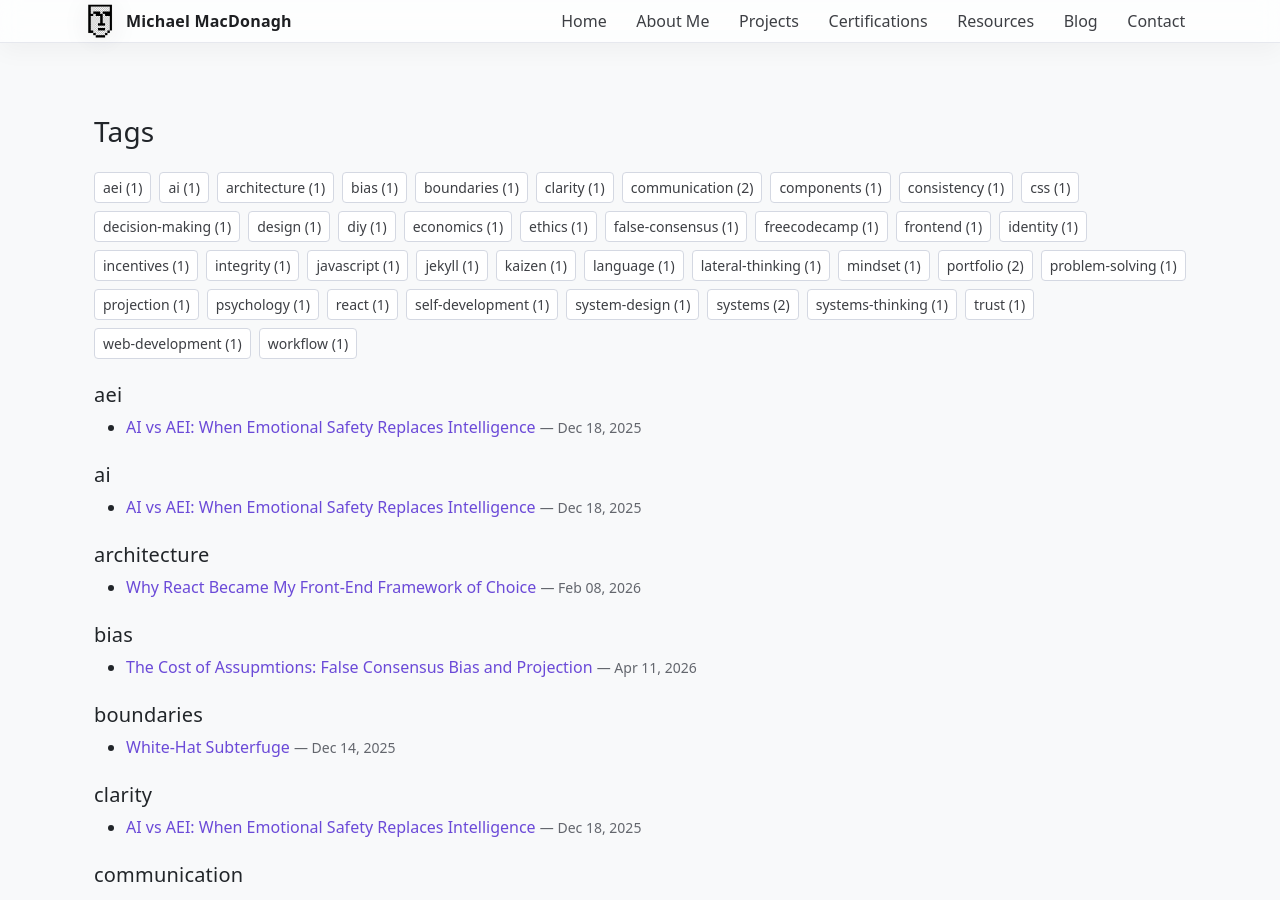
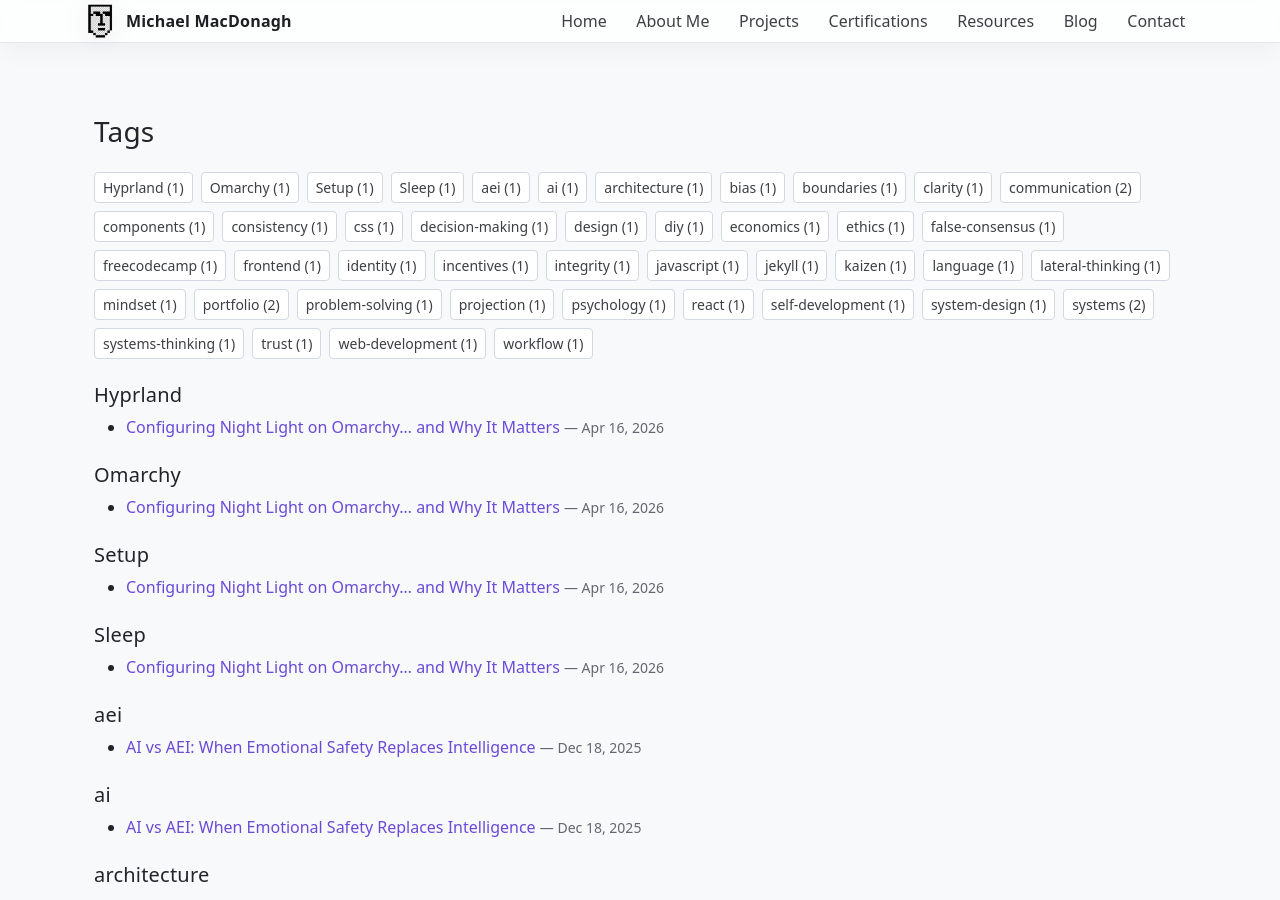
Before and after one commit to MechMadHog/michaelmacdonagh.net, a Jekyll site: the page built from tags/index.html, in a window 1280 px wide and 900 px high. Built offline with Jekyll 4.4.1, drawn with Linux system fonts in a browser that asks for light colours.

Commit message:
images next

```diff
--- a/_posts/2026-04-16-Blue-Light-Control.md
+++ b/_posts/2026-04-16-Blue-Light-Control.md
@@ -1,10 +1,10 @@
 ---
 layout: post
-title: "Night Light on Omarchy... and Why It Actually Matters"
-date: 2026-04-16
+title: "Configuring Night Light on Omarchy… and Why It Matters"
+description: "Setting up night light on Omarchy using wlsunset and systemd… and why it functions better as an environmental nudge than a complete solution."
 categories: [Systems, Linux, Lifestyle]
 tags: [Hyprland, Omarchy, Sleep, Setup]
----------------------------------------
+---
 
 ## The Problem
 
```
